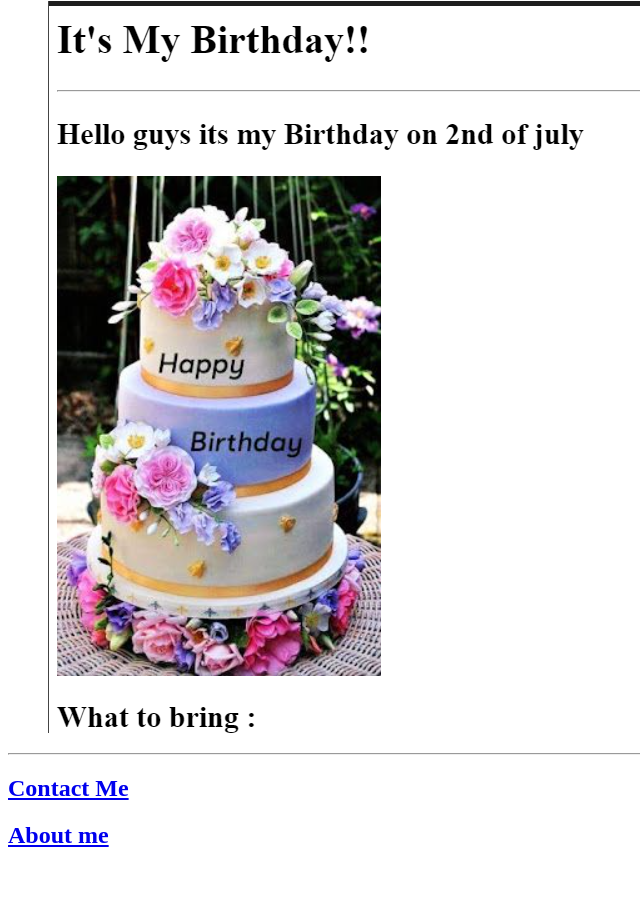
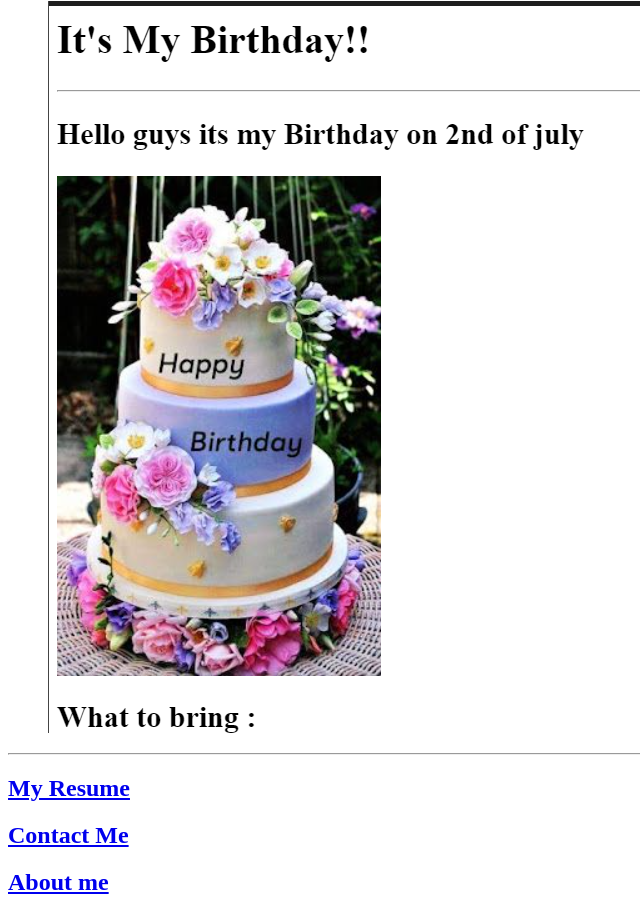
Before and after one commit to itzhiteshchandel/html-portfolio, a plain HTML site: page index.html in a window 1280 px wide. Shown: the part 1068-1984 px from the top of the page, without its empty margins (0-640 px from the left). Before the commit the page ends 1937 px from the top, so only its background shows below. Drawn offline with Linux system fonts and the light colour scheme.

Commit message:
Update index.html

```diff
--- a/index.html
+++ b/index.html
@@ -23,6 +23,7 @@
         <img src="./birthday.png" alt="screenhot of site">
     </ol>
     <hr>
+     <h2><a href ="./capstone project 1/index.html">My Resume</a></h2>
 
     <h2><a href="./contact.html">Contact Me</a></h2>
     <h2><a href="./about.html">About me</a></h2>
```
